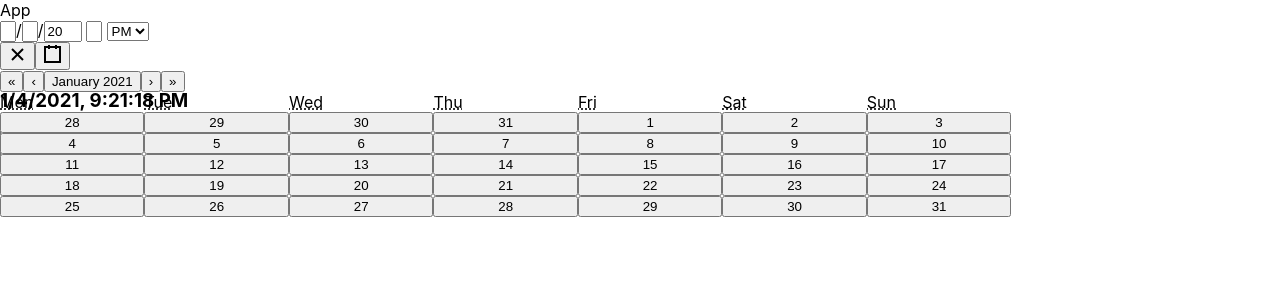
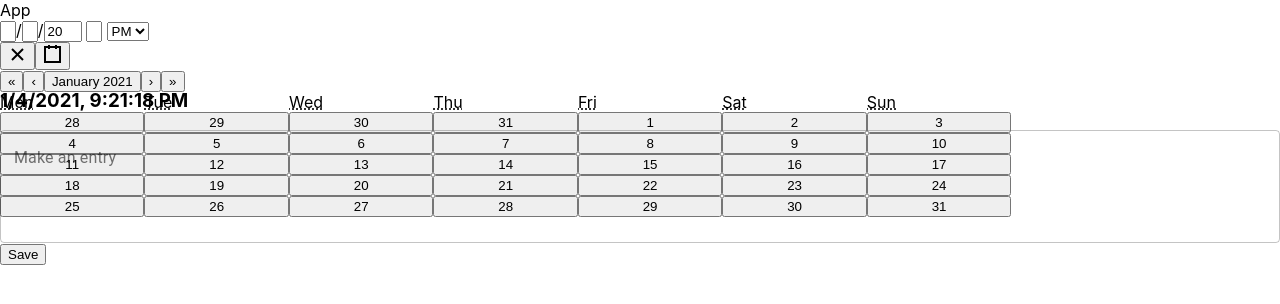
Before and after one commit to n7-remax/react-diary, a React (Create React App) app: page / in a window 1280 px wide. Shown: the top 304 px of the page. Built offline with nearby package versions, Linux system fonts and the light colour scheme.

Commit message:
rewrite textfield in Note component

```diff
--- a/src/components/Diary/Note/Note.tsx
+++ b/src/components/Diary/Note/Note.tsx
@@ -1,5 +1,19 @@
 import { useState } from "react";
 import NoteList from "./NoteList";
+import { createStyles, makeStyles, Theme } from "@material-ui/core/styles";
+
+import TextField from "@material-ui/core/TextField";
+
+const useStyles = makeStyles((theme: Theme) =>
+  createStyles({
+    root: {
+      "& .MuiTextField-root": {
+        margin: theme.spacing(1),
+        width: "25ch",
+      },
+    },
+  })
+);
 
 const Note = (props: any) => {
   const [note, onNoteChange] = useState<string>("");
@@ -11,18 +25,34 @@ const Note = (props: any) => {
     const newData = { note: currentNote as string, date: props.date as Date };
 
     onNoteListChange([...currentNoteList, newData]);
+    onNoteChange("")
+  };
+  const onTextAreaChange = (event: React.ChangeEvent<HTMLInputElement>) => {
+    onNoteChange(event.target.value);
   };
 
   console.log(noteList);
   return (
     <div className="note">
       <h3>{props.date.toLocaleString()}</h3>
-      <textarea
+      <div>
+        <TextField
+          id="outlined-multiline-static"
+          label="Make an entry"
+          multiline
+          rows={4}
+          variant="outlined"
+          fullWidth={true}
+          value={note}
+          onChange={onTextAreaChange}
+        />
+      </div>
+      {/* <textarea
         value={note}
         onChange={(e: React.ChangeEvent<HTMLTextAreaElement>): void =>
           onNoteChange(e.target.value)
         }
-      />
+      /> */}
       <button onClick={addNote}>Save</button>
 
       {noteList.length !== 0 ? <NoteList notes={noteList} /> : null}
```
Also changed, not shown: 1 other file (tests, documents, lock files or other folders).
